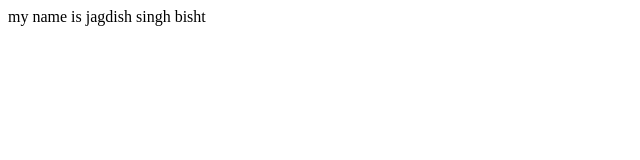
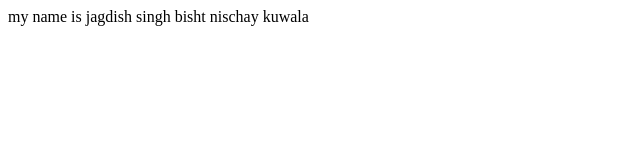
Before and after one commit to Jagdish-bisht/Rubico-IT-Form, a plain HTML site: page index.html in a window 1280 px wide. Shown: the whole page, without its empty margins (0-640 px from the left). Drawn offline with Linux system fonts and the light colour scheme.

Commit message:
nischaty kuwala

```diff
--- a/index.html
+++ b/index.html
@@ -7,5 +7,7 @@
 </head>
 <body>
     my name is jagdish singh bisht
+
+    nischay kuwala
 </body>
 </html>
```
